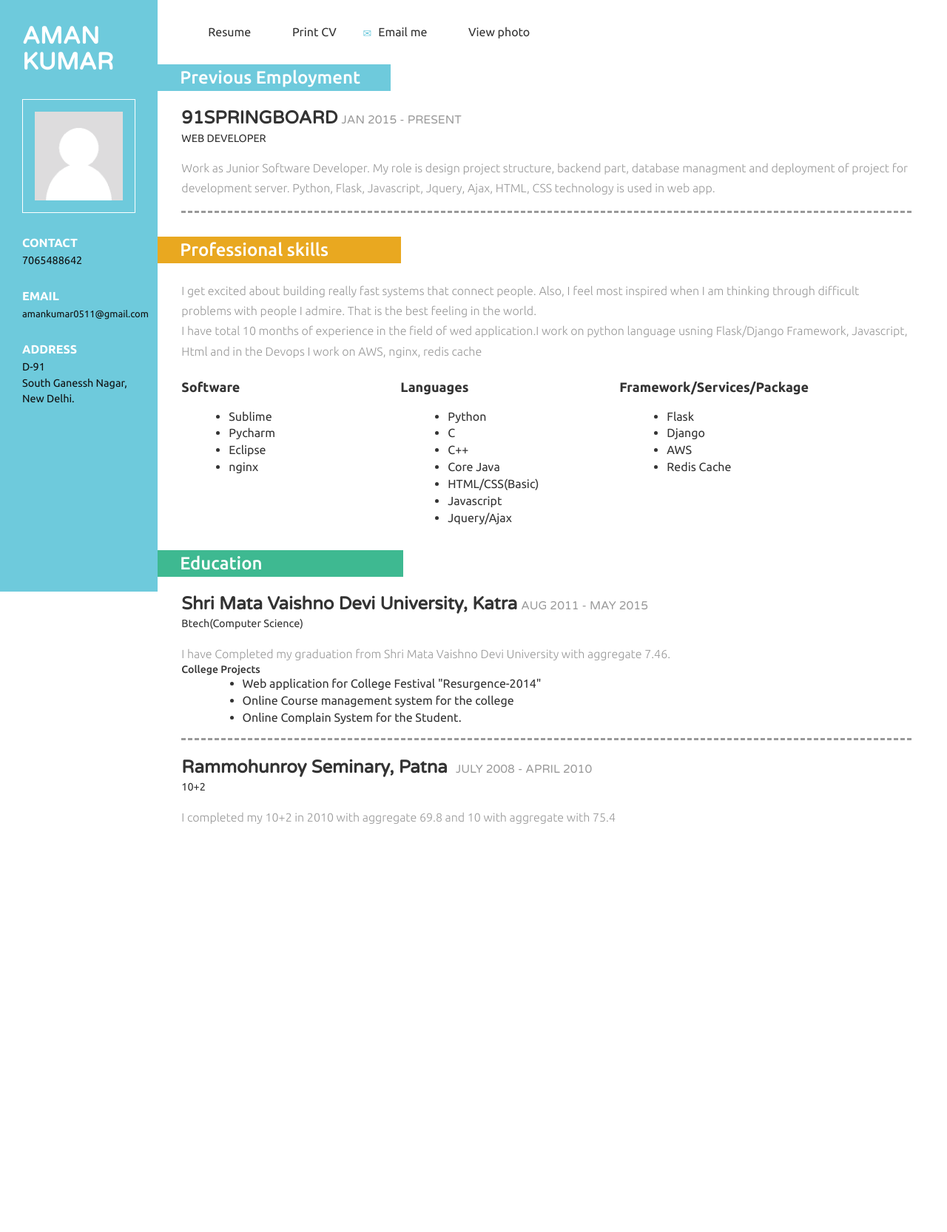
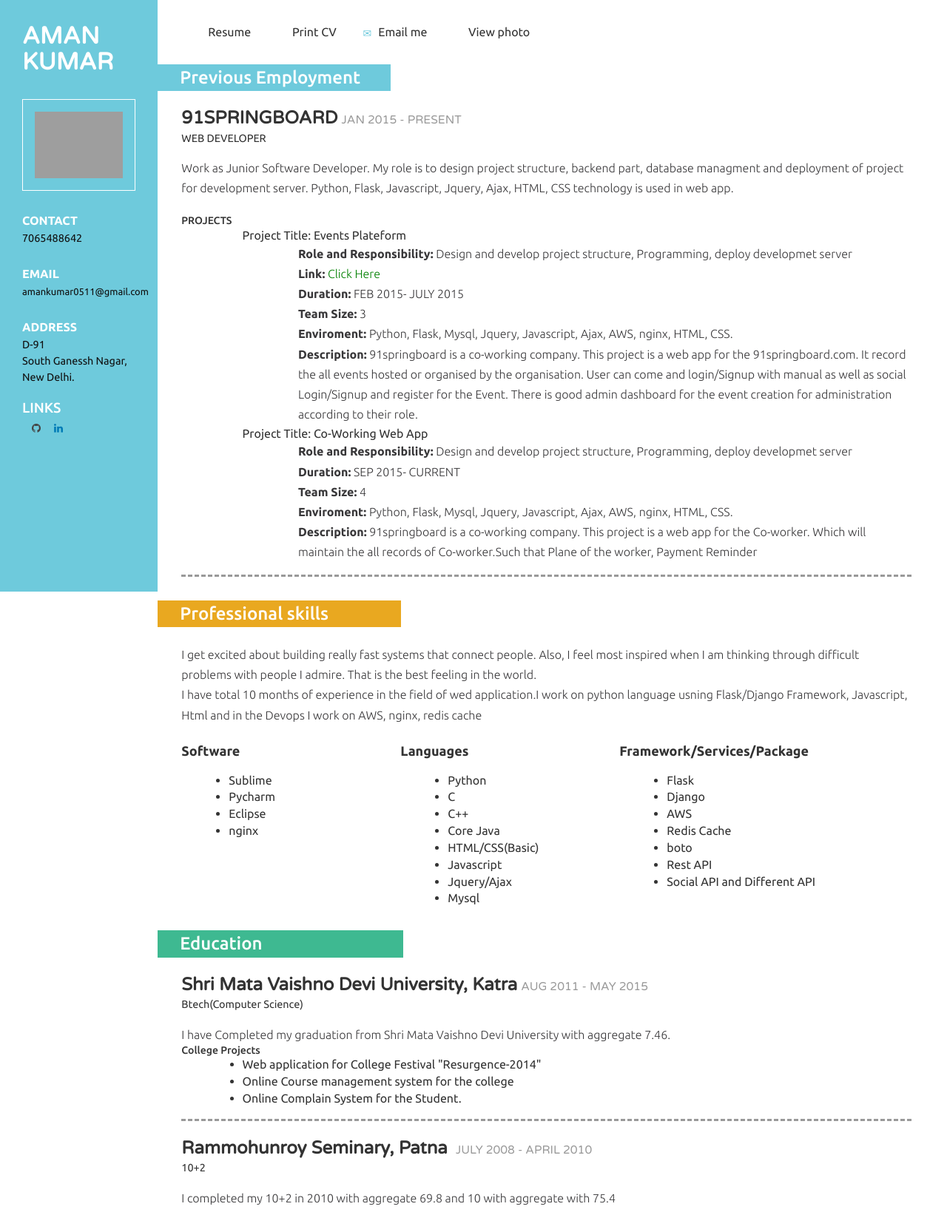
Before and after one commit to aman0511/aman.com, a Django app: page / in a window 1280 px wide. Shown: the whole page at 74% size. Before the commit the page ends 1114 px from the top, so only its background shows below. Run offline with Django 3.2, Linux system fonts and the light colour scheme; some libraries are stand-ins or nearby versions; some web fonts are replaced; grey boxes are pictures that could not be loaded.

Commit message:
resume complete

```diff
--- a/app/static/css/style.css
+++ b/app/static/css/style.css
@@ -138,7 +138,7 @@ address span{
 	font-size:0.9em;
 }
 .company_details p,.skill_info p,.education_details p{
-	color:#999;
+	color: rgba(48, 47, 49, 0.96);
 	font-weight:300;
 	line-height:1.7em;
 }
--- a/app/templates/resume.html
+++ b/app/templates/resume.html
@@ -17,6 +17,7 @@ Smartphone Compatible web template, free webdesigns for Nokia, Samsung, LG, Sony
 <script type="application/x-javascript"> addEventListener("load", function() { setTimeout(hideURLbar, 0); }, false); function hideURLbar(){ window.scrollTo(0,1); } </script>
 <link href='//fonts.googleapis.com/css?family=Ubuntu:300,400,500,700' rel='stylesheet' type='text/css'>
 <link href='//fonts.googleapis.com/css?family=Varela+Round' rel='stylesheet' type='text/css'>
+<link rel="stylesheet" type="text/css" href="https://maxcdn.bootstrapcdn.com/font-awesome/4.4.0/css/font-awesome.min.css">
 <!-- start menu -->
 </head>
 <body>
@@ -24,7 +25,7 @@ Smartphone Compatible web template, free webdesigns for Nokia, Samsung, LG, Sony
 <div class="col-sm-3 col-md-2 sidebar">
 		 <div class="sidebar_top">
 			 <h1>AMAN KUMAR</h1>
-			 <img src="/static/images/avt.png" alt=""/>
+			 <img src="https://media.licdn.com/mpr/mpr/shrinknp_400_400/p/5/005/053/195/01e2754.jpg" alt=""/>
 		 </div>
 		<div class="details">
 			 <h3>CONTACT</h3>
@@ -37,9 +38,16 @@ Smartphone Compatible web template, free webdesigns for Nokia, Samsung, LG, Sony
 			 <span>South Ganessh Nagar,</span>
 			 <span>New Delhi.</span>
 			 </address>
-
 		</div>
-		<div class="clearfix"></div>
+		<h3 style="color:white;font-size: 19px;">LINKS</h3>
+			<div class="row">
+				<div class="col-md-1">
+					<a href="https://github.com/aman0511" class="btn btn-social-icon btn-github"><i class="fa fa-github" style="color:#444444"></i></a>
+	  			</div>
+	  			<div class="col-md-1">
+					<a href="https://in.linkedin.com/pub/aman-kumar/86/a1a/97" class="btn btn-social-icon btn-linkedin"><i class="fa fa-linkedin" style="color:#007BB6"></i></a>
+	  			</div>
+			</div>
 </div>
 <!---->
 <link href="/static/css/popuo-box.css" rel="stylesheet" type="text/css" media="all"/>
@@ -54,7 +62,7 @@ Smartphone Compatible web template, free webdesigns for Nokia, Samsung, LG, Sony
 				 <li><a href="contact.html"><span class="glyphicon glyphicon-envelope" aria-hidden="true"></span>Email me</a></li>
 				 <li><a class="play-icon popup-with-zoom-anim" href="#small-dialog"><span class="glyphicon glyphicon-picture" aria-hidden="true"></span>View photo</a></li>
 				 <div id="small-dialog" class="mfp-hide">
-					 <img src="images/g4.jpg" alt=""/>
+					 <img src="https://media.licdn.com/mpr/mpr/shrinknp_400_400/p/5/005/053/195/01e2754.jpg" alt=""/>
 				 </div>
 				 <script>
 						$(document).ready(function() {
@@ -80,9 +88,31 @@ Smartphone Compatible web template, free webdesigns for Nokia, Samsung, LG, Sony
 				 <h4>91SPRINGBOARD<span>JAN 2015 - PRESENT</span></h4>
 				 <h6>WEB DEVELOPER</h6>
 				 <div class="cmpny1">
-					 <p>Work as Junior Software Developer. My role is design project structure, backend part, database managment and deployment of project for development server.
+					 <p>Work as Junior Software Developer. My role is to design project structure, backend part, database managment and deployment of project for development server.
 					 Python, Flask, Javascript, Jquery, Ajax, HTML, CSS technology is used in web app.</p>
-
+					 <br>
+					 <p><h5>PROJECTS</h5></p>
+					 <div class="col-md-offset-1">
+					 	Project Title: Events Plateform
+					 	<div class="col-md-offset-1">
+						 	<p><strong>Role and Responsibility:</strong> Design and develop project structure, Programming, deploy developmet server</p>
+						 	<p><strong>Link:</strong> <a href="http://events.91springboard.com/" style="color:green;">Click Here</a></p>
+						 	<p><strong>Duration:</strong> FEB 2015- JULY 2015</p>
+						 	<p><strong>Team Size:</strong> 3</p>
+						 	<p><strong>Enviroment:</strong> Python, Flask, Mysql, Jquery, Javascript, Ajax, AWS, nginx, HTML, CSS.</p>
+						 	<p><strong>Description:</strong> 91springboard is a co-working company. This project is a web app for the 91springboard.com. It  record  the all events hosted or organised by the organisation. User can come and login/Signup with manual as well as social Login/Signup and register for the Event. There is good admin dashboard for the event creation for administration according to their role. </p>
+						 </div>
+					 </div>
+					 <div class="col-md-offset-1">
+					 	Project Title: Co-Working Web App
+					 	<div class="col-md-offset-1">
+						 	<p><strong>Role and Responsibility:</strong> Design and develop project structure, Programming, deploy developmet server</p>
+						 	<p><strong>Duration:</strong> SEP 2015- CURRENT</p>
+						 	<p><strong>Team Size:</strong> 4</p>
+						 	<p><strong>Enviroment:</strong> Python, Flask, Mysql, Jquery, Javascript, Ajax, AWS, nginx, HTML, CSS.</p>
+						 	<p><strong>Description:</strong> 91springboard is a co-working company. This project is a web app for the Co-worker. Which will maintain the all records of Co-worker.Such that Plane of the worker, Payment Reminder</p>
+						 </div>
+					 </div>
 				 </div>
 			 </div>
 		 </div>
@@ -112,6 +142,7 @@ Smartphone Compatible web template, free webdesigns for Nokia, Samsung, LG, Sony
 						<li>HTML/CSS(Basic)</li>
 						<li>Javascript</li>
 						<li>Jquery/Ajax</li>
+						<li>Mysql</li>
 					 </ul>
 				 </div>
 				 <div class="skill2">
@@ -121,6 +152,9 @@ Smartphone Compatible web template, free webdesigns for Nokia, Samsung, LG, Sony
 					 	<li>Django</li>
 					 	<li>AWS</li>
 					 	<li>Redis Cache</li>
+					 	<li>boto</li>
+					 	<li>Rest API</li>
+					 	<li>Social API and Different API</li>
 					 </ul>
 				 </div>
 				 <div class="clearfix"></div>
```
